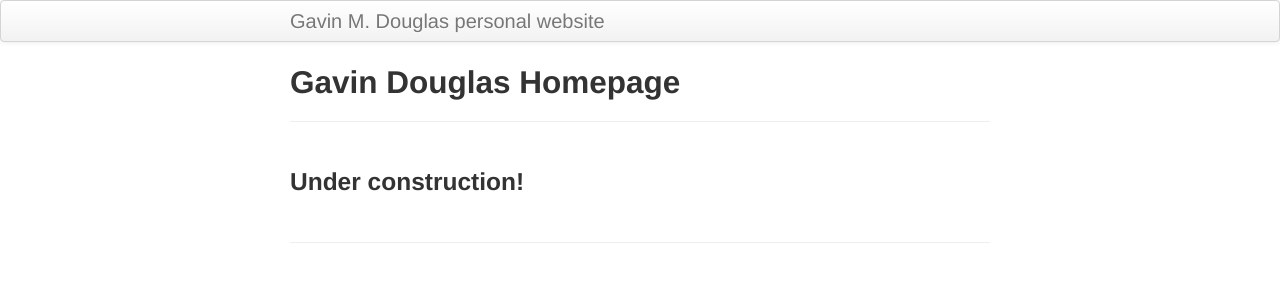
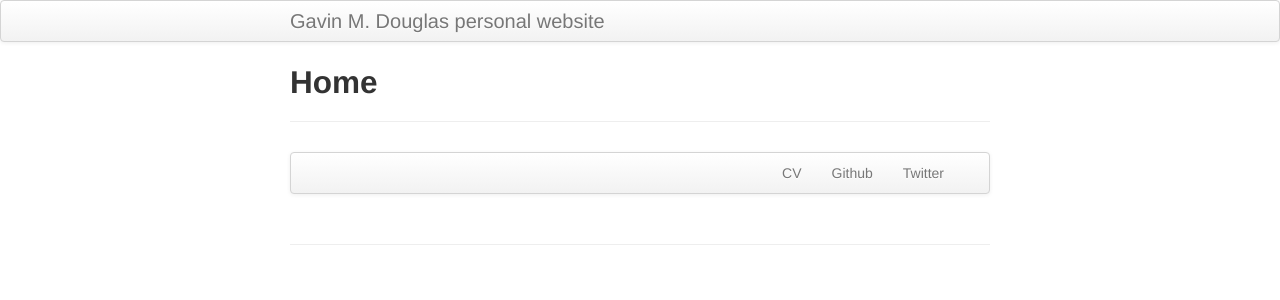
Before and after one commit to gavinmdouglas/gavinmdouglas.github.io, a Jekyll site: the page built from index.md, in a window 1280 px wide. Shown: the top 300 px of the page. Built offline with Jekyll 4.4.1, drawn with Linux system fonts in a browser that asks for light colours.

Commit message:
Update index.md

```diff
--- a/index.md
+++ b/index.md
@@ -1,6 +1,14 @@
 ---
 layout: page
-title: Gavin Douglas Homepage
+title: Home
 ---
 
-### Under construction!
+<div class="navbar">
+  <div class="navbar-inner">
+      <ul class="nav">
+          <li><a href="{{ BASE_PATH }}/assets/CV/Gavin_Douglas_CV.pdf">CV</a></li>
+          <li><a href="https://github.com/gavinmdouglas">Github</a></li>
+          <li><a href="https://twitter.com/gavin_m_douglas">Twitter</a></li>
+      </ul>
+  </div>
+</div>
```
